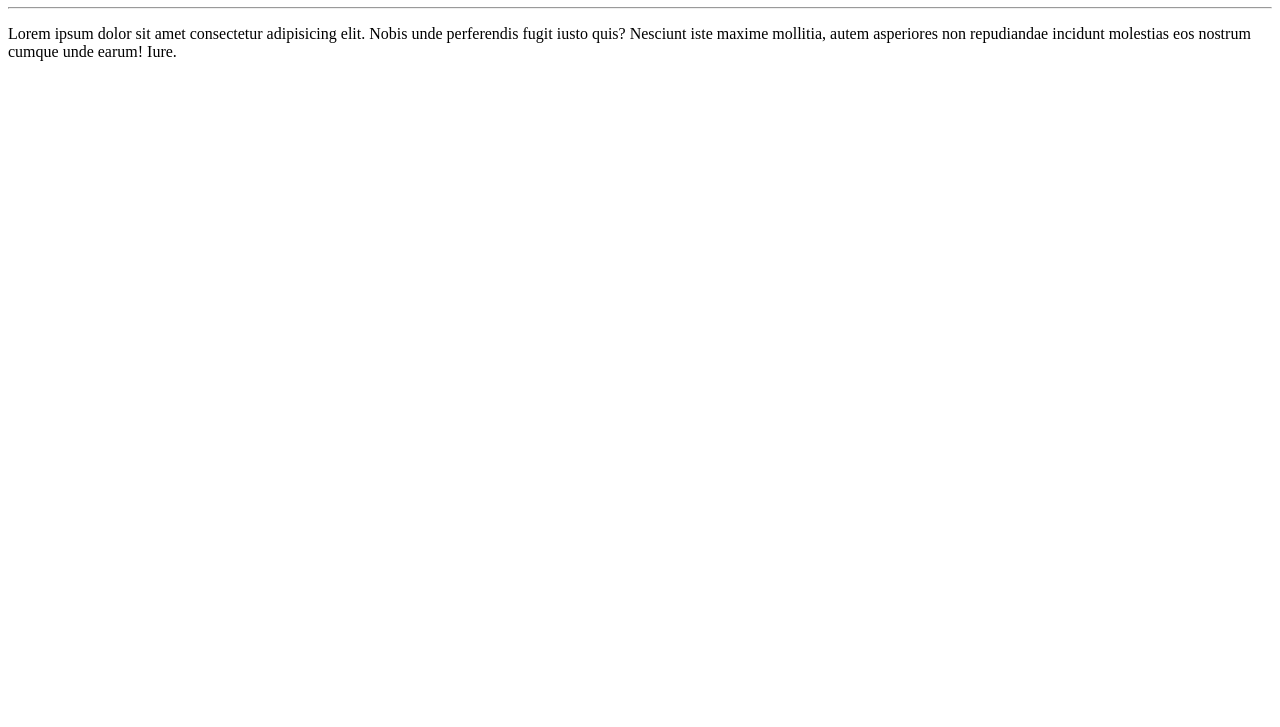
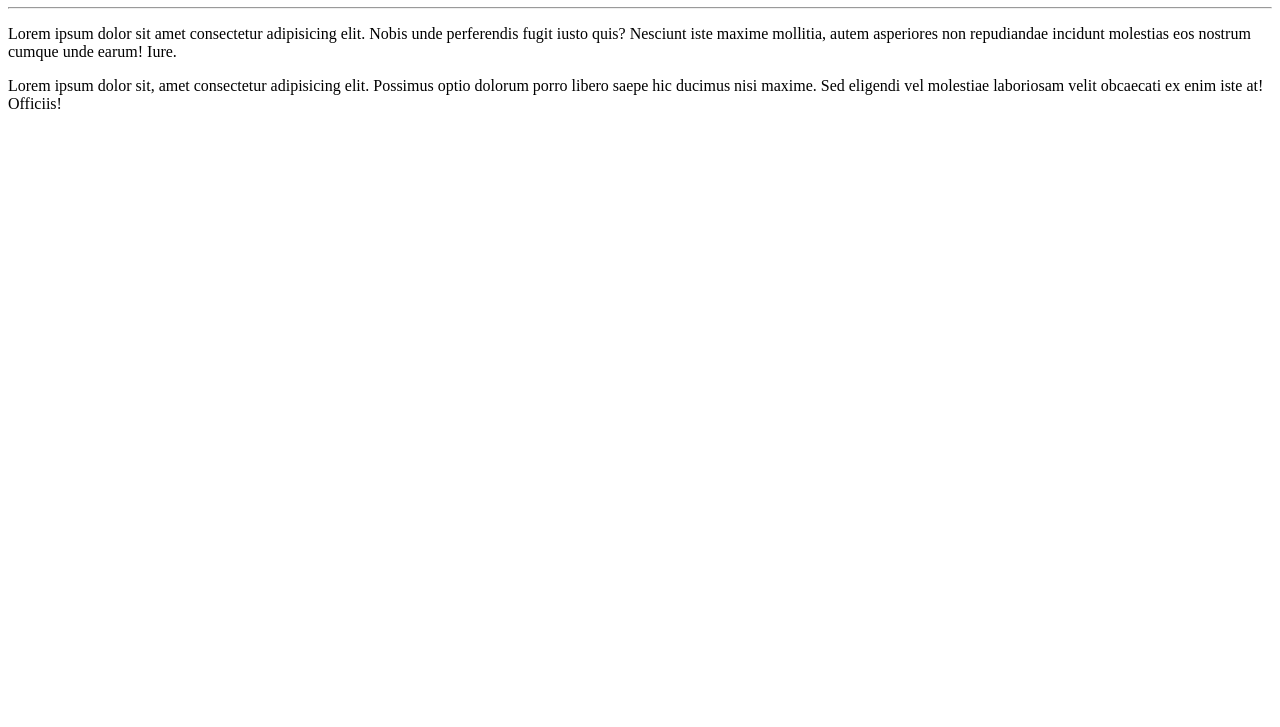
Before and after one commit to FernandoRS01/Ola-Mundo, a plain HTML site: page site-exemplo/index.html in a window 1280 px wide. Shown: the part 73-800 px from the top of the page. Drawn offline with Linux system fonts and the light colour scheme.

Commit message:
Adicionei mais um paragráfo

```diff
--- a/site-exemplo/index.html
+++ b/site-exemplo/index.html
@@ -11,6 +11,7 @@
     <h1>Olá, Mundo!</h1>
     <hr>
     <p>Lorem ipsum dolor sit amet consectetur adipisicing elit. Nobis unde perferendis fugit iusto quis? Nesciunt iste maxime mollitia, autem asperiores non repudiandae incidunt molestias eos nostrum cumque unde earum! Iure.</p>
+    <p>Lorem ipsum dolor sit, amet consectetur adipisicing elit. Possimus optio dolorum porro libero saepe hic ducimus nisi maxime. Sed eligendi vel molestiae laboriosam velit obcaecati ex enim iste at! Officiis!</p>
 </body>
 
 </html>
```
